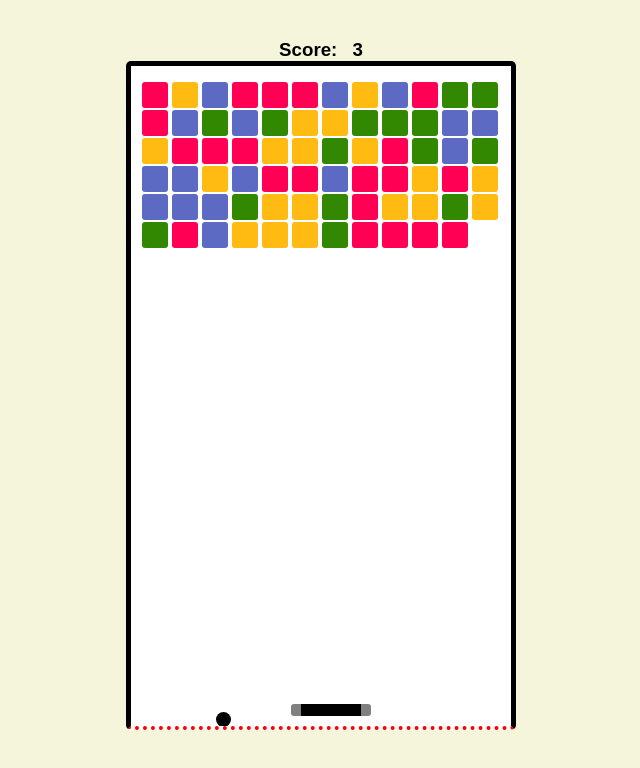
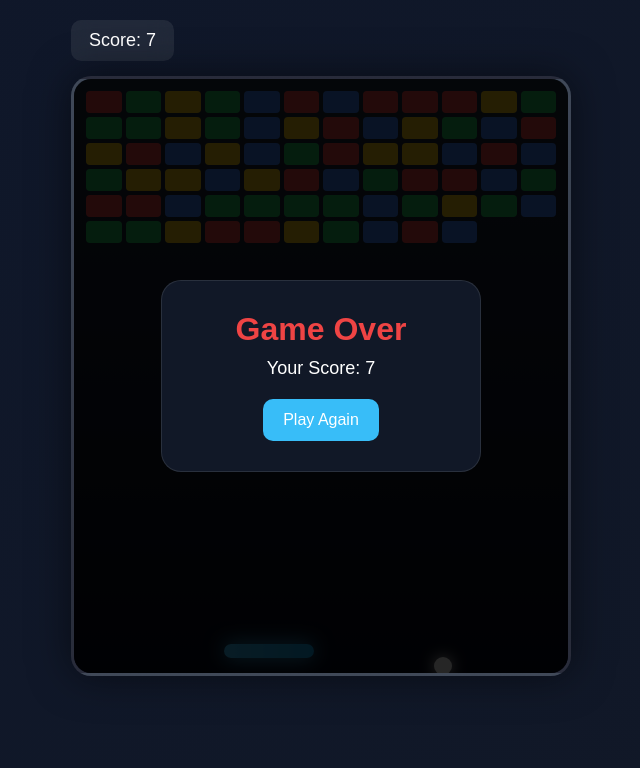
Before and after one commit to Amaan-coder-909/brick-breaker, a plain HTML site: page index.html in a window 1280 px wide. Shown: the whole page, without its empty margins (319-959 px from the left). Drawn offline with Linux system fonts and the light colour scheme.

Commit message:
change ui

```diff
--- a/index.html
+++ b/index.html
@@ -1,164 +1,357 @@
 <!DOCTYPE html>
 <html lang="en">
+
 <head>
     <meta charset="UTF-8" />
-  <meta name="viewport" content="width=device-width, initial-scale=1.0"/>
+    <meta name="viewport" content="width=device-width, initial-scale=1.0" />
     <title>Brick Breaker</title>
+
     <style>
+        * {
+            margin: 0;
+            padding: 0;
+            box-sizing: border-box;
+        }
+
         body {
-      background-color: #f5f5dc;
-      text-align: center;
-      margin: 0;
+            background: linear-gradient(135deg, #0f172a, #111827);
+            min-height: 100vh;
+            font-family: Arial, sans-serif;
+            display: flex;
+            flex-direction: column;
+            align-items: center;
+            color: white;
             padding: 20px;
-      font-family: sans-serif;
+        }
+
+        .top_bar {
+            width: 100%;
+            max-width: 500px;
+            display: flex;
+            justify-content: space-between;
+            align-items: center;
+            margin-bottom: 15px;
+        }
+
+        .score_box {
+            background: rgba(255, 255, 255, 0.08);
+            padding: 10px 18px;
+            border-radius: 10px;
+            font-size: 18px;
+            backdrop-filter: blur(10px);
         }
 
         .container {
             position: relative;
-      height: 660px;
-      width: 380px;
-      margin: auto;
-      border: 5px solid black;
-      border-bottom: 4px dotted red;
-      border-radius: 5px;
-      background-color: white;
+            width: 100%;
+            max-width: 500px;
+            height: 75vh;
+            border-radius: 20px;
             overflow: hidden;
-    }
-
-    h3 {
-      font-weight: bold;
-      margin-bottom: 0;
-    }
-
-    #score {
-      display: inline-block;
-      margin-left: 10px;
+            border: 3px solid rgba(255, 255, 255, 0.15);
+            background: linear-gradient(to bottom, #1e293b, #020617);
+            box-shadow: 0 0 40px rgba(0, 0, 0, 0.5);
         }
 
         .bricks {
             display: grid;
-      grid-template-columns: repeat(12, 28px);
-      gap: 2px;
-      justify-content: center;
-      margin-top: 1rem;
+            grid-template-columns: repeat(12, 1fr);
+            gap: 4px;
+            padding: 12px;
         }
 
         .brick {
-      height: 26px;
-      width: 26px;
-      border-radius: 3px;
+            height: 22px;
+            border-radius: 4px;
         }
 
-    .blue { background-color: #5c6ac4; }
-    .green { background-color: #338801; }
-    .yellow { background-color: #ffbb11; }
-    .red { background-color: #ff0055; }
+        .blue {
+            background: #3b82f6;
+        }
+
+        .green {
+            background: #22c55e;
+        }
+
+        .yellow {
+            background: #facc15;
+        }
+
+        .red {
+            background: #ef4444;
+        }
 
         .ball {
             position: absolute;
-      height: 15px;
-      width: 15px;
+            width: 18px;
+            height: 18px;
             border-radius: 50%;
-      background-color: black;
+            background: white;
+            box-shadow: 0 0 15px white;
             top: 350px;
-      left: 185px;
+            left: 180px;
         }
 
         .bar {
             position: absolute;
+            width: 90px;
+            height: 14px;
+            background: linear-gradient(to right, #38bdf8, #0ea5e9);
+            border-radius: 30px;
+            bottom: 15px;
+            left: 150px;
+            box-shadow: 0 0 20px #38bdf8;
+        }
+
+        /* GAME OVER POPUP */
+
+        .game_over {
+            position: absolute;
+            inset: 0;
+            background: rgba(0, 0, 0, 0.85);
+            display: none;
+            justify-content: center;
+            align-items: center;
+            z-index: 100;
+        }
+
+        .popup {
+            background: #111827;
+            padding: 30px;
+            border-radius: 20px;
+            text-align: center;
+            width: 90%;
+            max-width: 320px;
+            border: 1px solid rgba(255,255,255,0.1);
+        }
+
+        .popup h1 {
+            color: #ef4444;
+            margin-bottom: 10px;
+        }
+
+        .popup p {
+            margin-bottom: 20px;
+            font-size: 18px;
+        }
+
+        .popup button {
+            padding: 12px 20px;
+            border: none;
+            border-radius: 10px;
+            background: #38bdf8;
+            color: white;
+            cursor: pointer;
+            font-size: 16px;
+        }
+
+        .popup button:hover {
+            background: #0ea5e9;
+        }
+
+        /* MOBILE */
+
+        @media (max-width: 600px) {
+
+            body {
+                padding: 10px;
+            }
+
+            .container {
+                height: 80vh;
+            }
+
+            .bricks {
+                gap: 2px;
+                padding: 8px;
+            }
+
+            .brick {
+                height: 18px;
+            }
+
+            .ball {
+                width: 16px;
+                height: 16px;
+            }
+
+            .bar {
+                width: 80px;
                 height: 12px;
-      width: 60px;
-      background-color: black;
-      bottom: 10px;
-      left: 160px;
-      border-left: 10px solid grey;
-      border-right: 10px solid grey;
-      border-radius: 3px;
+            }
+
+            .score_box {
+                font-size: 16px;
+                padding: 8px 14px;
+            }
         }
     </style>
 </head>
+
 <body>
-  <h3>Score: <span id="score">0</span></h3>
+
+    <div class="top_bar">
+        <div class="score_box">
+            Score: <span id="score">0</span>
+        </div>
+    </div>
+
     <div class="container" id="gameBox">
+
         <div class="bricks" id="bricks"></div>
+
         <div class="ball" id="ball"></div>
+
         <div class="bar" id="bar"></div>
+
+        <!-- GAME OVER -->
+        <div class="game_over" id="gameOver">
+            <div class="popup">
+                <h1>Game Over</h1>
+                <p>Your Score: <span id="finalScore">0</span></p>
+                <button onclick="restartGame()">Play Again</button>
+            </div>
+        </div>
+
     </div>
 
     <script>
+
         const gameBox = document.getElementById("gameBox");
         const ball = document.getElementById("ball");
         const bar = document.getElementById("bar");
         const scoreEl = document.getElementById("score");
         const bricksContainer = document.getElementById("bricks");
+        const gameOverScreen = document.getElementById("gameOver");
+        const finalScore = document.getElementById("finalScore");
 
         let score = 0;
-    let speedX = 2;
-    let speedY = -2;
-    let speedBoostTimeout = null;
+        let speedX = 3;
+        let speedY = -3;
+        let gameLoop;
 
-    // Generate bricks
         const brickColors = ["blue", "green", "yellow", "red"];
+
         const pointsMap = {
             blue: 1,
             green: 2,
             yellow: 3,
-      red: 5,
+            red: 5
         };
 
+        // CREATE BRICKS
+
+        function createBricks() {
+
+            bricksContainer.innerHTML = "";
+
             for (let i = 0; i < 72; i++) {
+
                 const brick = document.createElement("div");
-      const color = brickColors[Math.floor(Math.random() * 4)];
+
+                const color =
+                    brickColors[Math.floor(Math.random() * 4)];
+
                 brick.classList.add("brick", color);
+
                 bricksContainer.appendChild(brick);
             }
+        }
 
-    // Bar movement with cursor
-    gameBox.addEventListener("mousemove", (e) => {
+        createBricks();
+
+        // MOUSE CONTROL
+
+        gameBox.addEventListener("mousemove", moveBar);
+
+        // TOUCH CONTROL
+
+        gameBox.addEventListener("touchmove", (e) => {
+
+            const touch = e.touches[0];
+
+            moveBar(touch);
+
+        });
+
+        function moveBar(e) {
+
             const rect = gameBox.getBoundingClientRect();
-      let mouseX = e.clientX - rect.left - bar.offsetWidth / 2;
+
+            let mouseX =
+                e.clientX - rect.left - bar.offsetWidth / 2;
 
             if (mouseX < 0) mouseX = 0;
+
             if (mouseX + bar.offsetWidth > gameBox.clientWidth) {
-        mouseX = gameBox.clientWidth - bar.offsetWidth;
+
+                mouseX =
+                    gameBox.clientWidth - bar.offsetWidth;
             }
 
             bar.style.left = mouseX + "px";
-    });
+        }
 
-    // Ball movement
+        // BALL MOVEMENT
+
         function moveBall() {
+
             let ballX = ball.offsetLeft;
             let ballY = ball.offsetTop;
 
-      // Wall collision
-      if (ballX <= 0 || ballX + ball.offsetWidth >= gameBox.clientWidth) speedX *= -1;
-      if (ballY <= 0) speedY *= -1;
+            // WALL COLLISION
 
-      // Bottom collision = Game Over
-      if (ballY + ball.offsetHeight >= gameBox.clientHeight) {
+            if (
+                ballX <= 0 ||
+                ballX + ball.offsetWidth >= gameBox.clientWidth
+            ) {
+                speedX *= -1;
+            }
+
+            if (ballY <= 0) {
+                speedY *= -1;
+            }
+
+            // GAME OVER
+
+            if (
+                ballY + ball.offsetHeight >= gameBox.clientHeight
+            ) {
+
                 clearInterval(gameLoop);
-        alert("Game Over! Final Score: " + score);
+
+                finalScore.textContent = score;
+
+                gameOverScreen.style.display = "flex";
+
                 return;
             }
 
-      // Bar collision
+            // BAR COLLISION
+
             const ballRect = ball.getBoundingClientRect();
+
             const barRect = bar.getBoundingClientRect();
-      const gameRect = gameBox.getBoundingClientRect();
 
             if (
                 ballRect.bottom >= barRect.top &&
-        ballRect.left >= barRect.left &&
-        ballRect.right <= barRect.right
+                ballRect.left <= barRect.right &&
+                ballRect.right >= barRect.left &&
+                ballRect.bottom <= barRect.bottom + 20
             ) {
-        speedY *= -1;
+
+                speedY = -Math.abs(speedY);
             }
 
-      // Brick collision
-      const bricks = document.querySelectorAll(".brick");
+            // BRICK COLLISION
+
+            const bricks =
+                document.querySelectorAll(".brick");
+
             for (let brick of bricks) {
-        const brickRect = brick.getBoundingClientRect();
+
+                const brickRect =
+                    brick.getBoundingClientRect();
 
                 if (
                     ballRect.right >= brickRect.left &&
@@ -166,34 +359,51 @@
                     ballRect.bottom >= brickRect.top &&
                     ballRect.top <= brickRect.bottom
                 ) {
-          // Add score
-          const color = [...brick.classList].find(cls => pointsMap[cls]);
+
+                    const color =
+                        [...brick.classList]
+                            .find(cls => pointsMap[cls]);
+
                     score += pointsMap[color];
+
                     scoreEl.textContent = score;
 
-          // Speed boost for red
+                    // RED BRICK SPEED BOOST
+
                     if (color === "red") {
-            if (speedBoostTimeout) clearTimeout(speedBoostTimeout);
-            speedX *= 1.5;
-            speedY *= 1.5;
-            speedBoostTimeout = setTimeout(() => {
-              speedX /= 1.5;
-              speedY /= 1.5;
-            }, 3000);
+
+                        speedX *= 1.1;
+                        speedY *= 1.1;
                     }
 
                     brick.remove();
+
                     speedY *= -1;
+
                     break;
                 }
             }
 
-      // Move ball
-      ball.style.left = ballX + speedX + "px";
-      ball.style.top = ballY + speedY + "px";
+            // MOVE BALL
+
+            ball.style.left =
+                ballX + speedX + "px";
+
+            ball.style.top =
+                ballY + speedY + "px";
         }
 
-    const gameLoop = setInterval(moveBall, 10);
+        gameLoop = setInterval(moveBall, 10);
+
+        // RESTART GAME
+
+        function restartGame() {
+
+            location.reload();
+        }
+
     </script>
+
 </body>
+
 </html>
```
Lines whose indentation alone changed are shown as unchanged.
